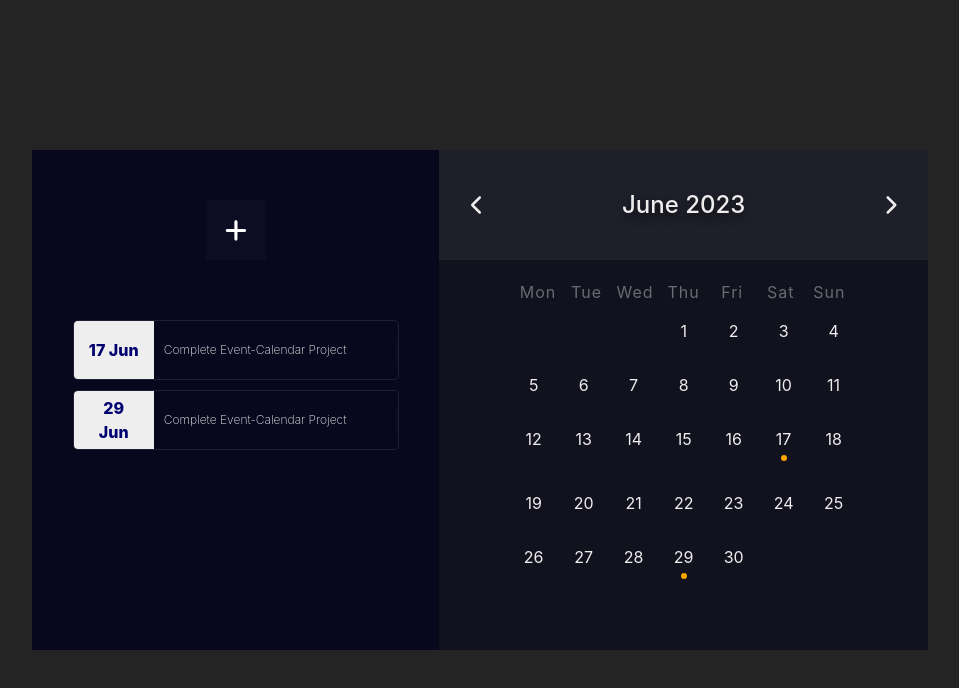
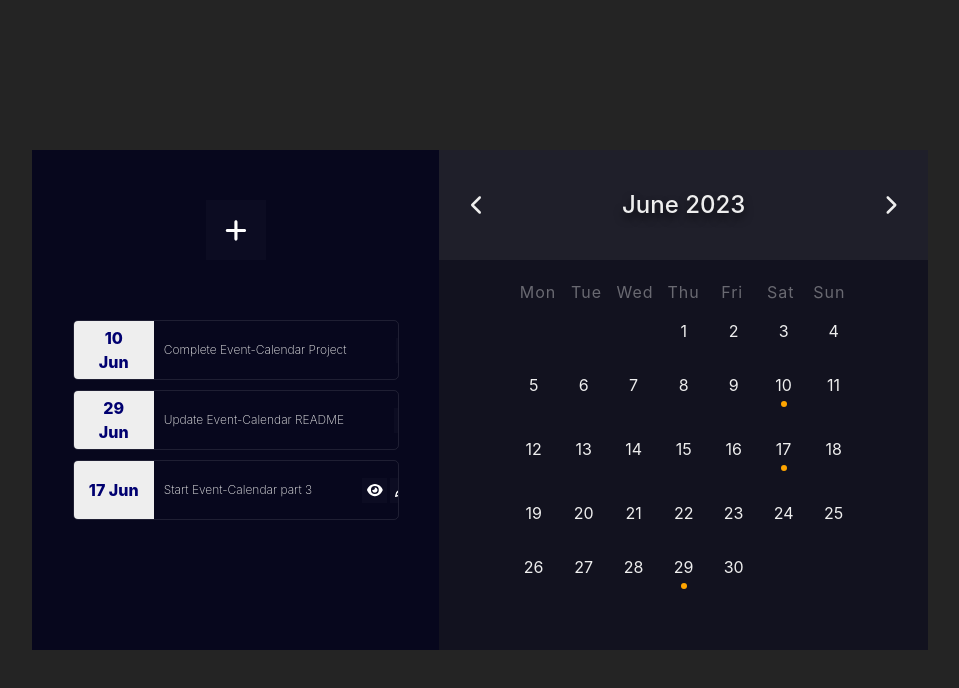
Before and after one commit to juanmaurente/event-calendar, a React (Vite) app: page / in a window 1280 px wide. Shown: the top 688 px of the page, without its empty margins (160-1119 px from the left). Built offline with nearby package versions, Linux system fonts and the light colour scheme.

Commit message:
added a few more projects as default

```diff
--- a/src/components/Calendar/Calendar.tsx
+++ b/src/components/Calendar/Calendar.tsx
@@ -1,68 +1,39 @@
-import { useEffect, useState } from 'react';
+import { useState } from 'react';
 import './Calendar.scss';
 import Cell from '../Cell/Cell';
 import Title from '../Title/Title';
-import MonthNames from '../../utils/MonthNames';
 import DayNames from '../../utils/DayNames';
 import { Event } from '../../utils/types';
 
 interface Props {
-	events: Event[];
+	days: { day: number; hasEvents: boolean }[];
+	year: number;
+	month: string;
+	emptyCells: JSX.Element[];
+	handlePrevMonth: () => void;
+	handleNextMonth: () => void;
 	handleAddEvent: (newEvent: Event) => void;
 	showModal: boolean;
 	setShowModal: (show: boolean) => void;
 	onCloseModal: (show: boolean) => void;
 	setDisplayEvent: (show: boolean) => void;
+	events: Event[];
 }
 
 const Calendar: React.FC<Props> = ({
+	days,
+	year,
+	month,
+	emptyCells,
+	handleNextMonth,
+	handlePrevMonth,
 	showModal,
 	setShowModal,
 	onCloseModal,
+	setDisplayEvent,
 	events,
-	setDisplayEvent,
 }) => {
-	const [currentMonth, setCurrentMonth] = useState(new Date());
 	const [selectedDate, setSelectedDate] = useState<number | null>(null);
-
-	const month = MonthNames[currentMonth.getMonth()];
-	const year = currentMonth.getFullYear();
-	const days = Array.from(
-		{ length: new Date(year, currentMonth.getMonth() + 1, 0).getDate() },
-		(_, i) => {
-			const day = i + 1;
-			const dayEvents = events.filter(
-				(event) =>
-					event.startDate &&
-					event.startDate instanceof Date &&
-					event.startDate.getFullYear() === year &&
-					event.startDate.getMonth() === currentMonth.getMonth() &&
-					event.startDate.getDate() === day,
-			);
-			return {
-				day,
-				hasEvents: dayEvents.length > 0,
-			};
-		},
-	);
-	const firstDayOfWeek = new Date(year, currentMonth.getMonth(), 0).getDay();
-	const emptyCells = [];
-
-	for (let i = 0; i < firstDayOfWeek; i++) {
-		emptyCells.push(<div key={i}></div>);
-	}
-
-	const handlePrevMonth = () => {
-		setCurrentMonth(
-			new Date(currentMonth.getFullYear(), currentMonth.getMonth() - 1),
-		);
-	};
-
-	const handleNextMonth = () => {
-		setCurrentMonth(
-			new Date(currentMonth.getFullYear(), currentMonth.getMonth() + 1),
-		);
-	};
 
 	return (
 		<div className='calendar-container'>
--- a/src/components/Main/Main.tsx
+++ b/src/components/Main/Main.tsx
@@ -1,6 +1,7 @@
 import { useState, useEffect } from 'react';
 import './Main.scss';
 import Calendar from '../Calendar/Calendar';
+import MonthNames from '../../utils/MonthNames';
 import { Event } from '../../utils/types';
 import EventsList from '../EventsList/EventsList';
 import Modal from '../Modal/Modal';
@@ -10,19 +11,67 @@ const Main = () => {
 	const [events, setEvents] = useState<Event[]>([
 		{
 			name: 'Complete Event-Calendar Project',
+			startDate: new Date('2023-06-10'),
+			endDate: new Date('2023-06-30'),
+			location: 'Sydney',
+			label: 'Study',
+		},
+		{
+			name: 'Update Event-Calendar README',
+			startDate: new Date('2023-06-29'),
+			endDate: new Date('2023-06-30'),
+			location: 'Sydney',
+			label: 'Study',
+		},
+		{
+			name: 'Start Event-Calendar part 3',
 			startDate: new Date('2023-06-17'),
 			endDate: new Date('2023-06-30'),
 			location: 'Sydney',
 			label: 'Study',
 		},
-		{
-			name: 'Complete Event-Calendar Project',
-			startDate: new Date('2023-06-29'),
-			endDate: new Date('2023-06-30'),
-			location: 'Sydney',
-			label: 'Study',
+	]);
+	const [currentMonth, setCurrentMonth] = useState(new Date());
+	const [selectedDate, setSelectedDate] = useState<number | null>(null);
+
+	const month = MonthNames[currentMonth.getMonth()];
+	const year = currentMonth.getFullYear();
+	const days = Array.from(
+		{ length: new Date(year, currentMonth.getMonth() + 1, 0).getDate() },
+		(_, i) => {
+			const day = i + 1;
+			const dayEvents = events.filter(
+				(event) =>
+					event.startDate &&
+					event.startDate instanceof Date &&
+					event.startDate.getFullYear() === year &&
+					event.startDate.getMonth() === currentMonth.getMonth() &&
+					event.startDate.getDate() === day,
+			);
+			return {
+				day,
+				hasEvents: dayEvents.length > 0,
+			};
 		},
-	]);
+	);
+	const firstDayOfWeek = new Date(year, currentMonth.getMonth(), 0).getDay();
+	const emptyCells = [];
+
+	for (let i = 0; i < firstDayOfWeek; i++) {
+		emptyCells.push(<div key={i}></div>);
+	}
+
+	const handlePrevMonth = () => {
+		setCurrentMonth(
+			new Date(currentMonth.getFullYear(), currentMonth.getMonth() - 1),
+		);
+	};
+
+	const handleNextMonth = () => {
+		setCurrentMonth(
+			new Date(currentMonth.getFullYear(), currentMonth.getMonth() + 1),
+		);
+	};
 	const [displayForm, setDisplayForm] = useState(false);
 	const [displayEvent, setDisplayEvent] = useState(false);
 
@@ -41,7 +90,8 @@ const Main = () => {
 	useEffect(() => {
 		console.log(events);
 		console.log(showModal);
-	}, [events, showModal]);
+		console.log(days);
+	}, [events, showModal, days]);
 
 	return (
 		<div className='container'>
@@ -51,6 +101,12 @@ const Main = () => {
 				setDisplayForm={setDisplayForm}
 			/>
 			<Calendar
+				emptyCells={emptyCells}
+				handleNextMonth={handleNextMonth}
+				handlePrevMonth={handlePrevMonth}
+				days={days}
+				year={year}
+				month={month}
 				handleAddEvent={handleAddEvent}
 				showModal={showModal}
 				setShowModal={setShowModal}
```
